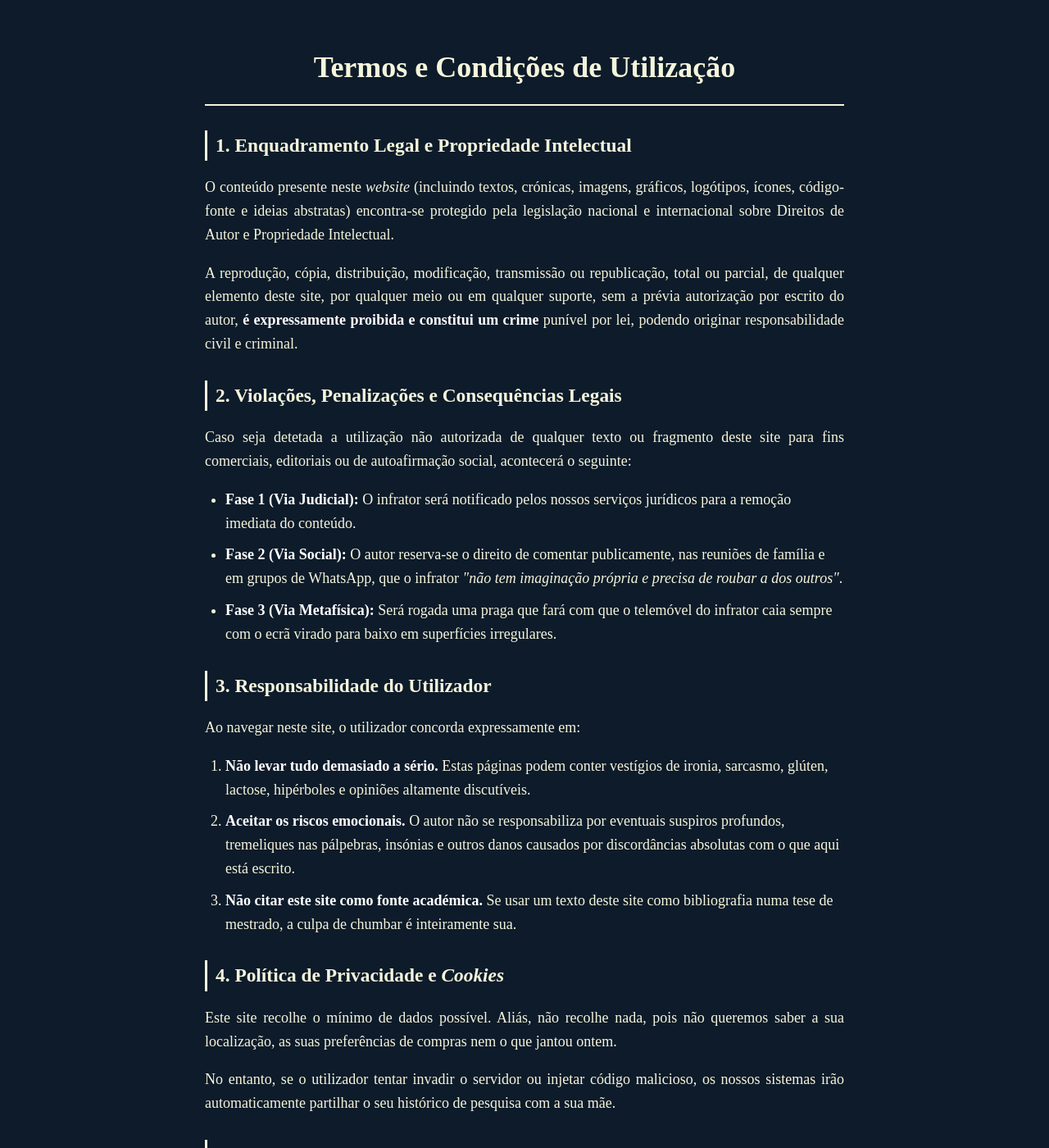
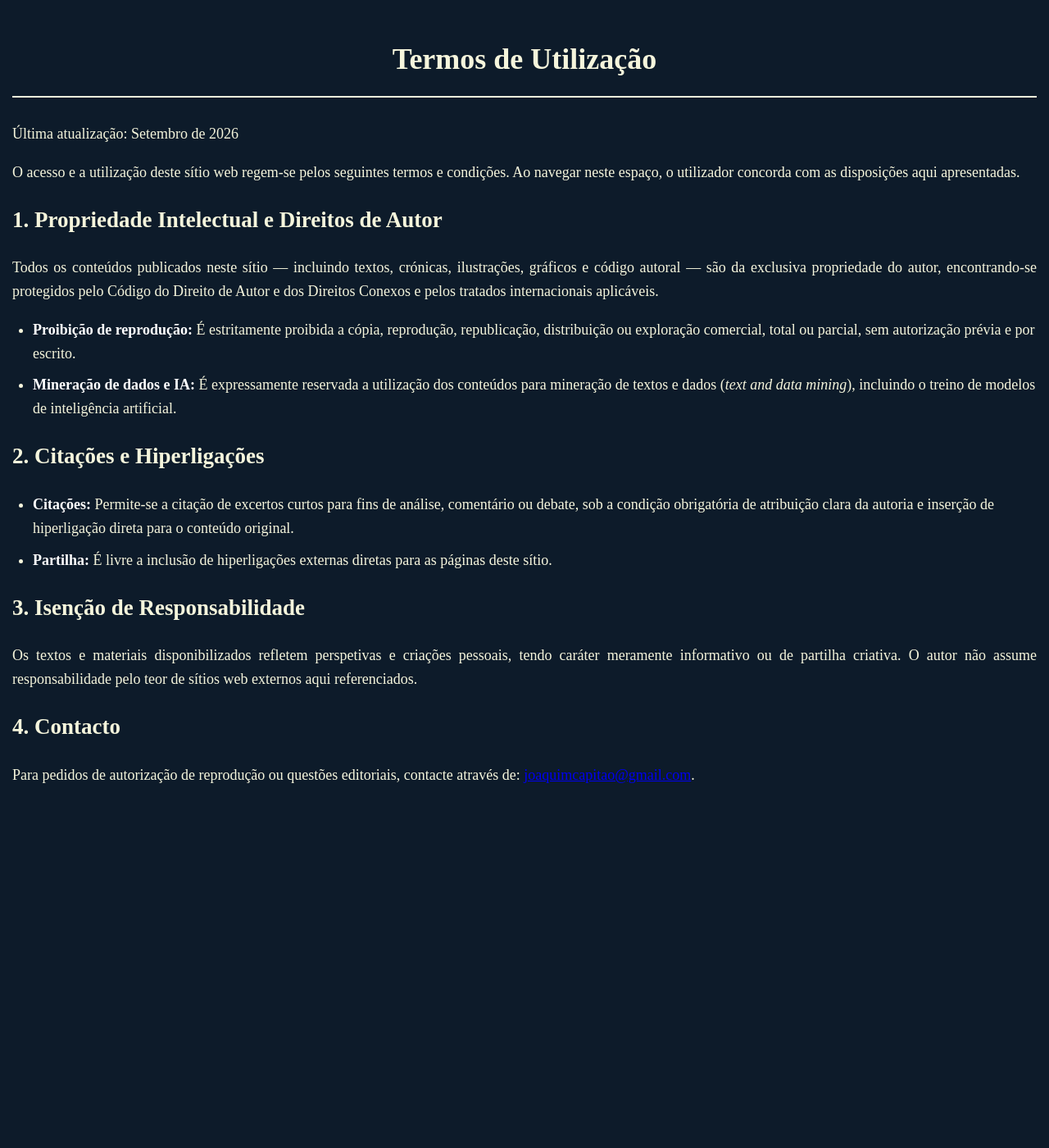
Before and after one commit to joaquim-capitao/joaquim-capitao.github.io, a Jekyll site: the page termos.html, which Jekyll copies as it is, in a window 1280 px wide and 1400 px high. Shown: the whole window at 82% size. Built offline with Jekyll 4.4.1, drawn with Linux system fonts in a browser that asks for light colours; some of the changed text lies outside the part shown.

Commit message:
Update termos.html

```diff
--- a/termos.html
+++ b/termos.html
@@ -81,38 +81,30 @@
     </style>
 </head>
 <body>
-    <div class="container">
-        <h1>Termos e Condições de Utilização</h1>
 
-        <h3>1. Enquadramento Legal e Propriedade Intelectual</h3>
-        <p>O conteúdo presente neste <em>website</em> (incluindo textos, crónicas, imagens, gráficos, logótipos, ícones, código-fonte e ideias abstratas) encontra-se protegido pela legislação nacional e internacional sobre Direitos de Autor e Propriedade Intelectual.</p>
-        <p>A reprodução, cópia, distribuição, modificação, transmissão ou republicação, total ou parcial, de qualquer elemento deste site, por qualquer meio ou em qualquer suporte, sem a prévia autorização por escrito do autor, <strong>é expressamente proibida e constitui um crime</strong> punível por lei, podendo originar responsabilidade civil e criminal.</p>
+<h1>Termos de Utilização</h1>
+  <p class="data-atualizacao">Última atualização: Setembro de 2026</p>
 
-        <h3>2. Violações, Penalizações e Consequências Legais</h3>
-        <p>Caso seja detetada a utilização não autorizada de qualquer texto ou fragmento deste site para fins comerciais, editoriais ou de autoafirmação social, acontecerá o seguinte:</p>
-        <ul>
-            <li><strong>Fase 1 (Via Judicial):</strong> O infrator será notificado pelos nossos serviços jurídicos para a remoção imediata do conteúdo.</li>
-            <li><strong>Fase 2 (Via Social):</strong> O autor reserva-se o direito de comentar publicamente, nas reuniões de família e em grupos de WhatsApp, que o infrator <em>"não tem imaginação própria e precisa de roubar a dos outros"</em>.</li>
-            <li><strong>Fase 3 (Via Metafísica):</strong> Será rogada uma praga que fará com que o telemóvel do infrator caia sempre com o ecrã virado para baixo em superfícies irregulares.</li>
-        </ul>
+  <p>O acesso e a utilização deste sítio web regem-se pelos seguintes termos e condições. Ao navegar neste espaço, o utilizador concorda com as disposições aqui apresentadas.</p>
 
-        <h3>3. Responsabilidade do Utilizador</h3>
-        <p>Ao navegar neste site, o utilizador concorda expressamente em:</p>
-        <ol>
-            <li><strong>Não levar tudo demasiado a sério.</strong> Estas páginas podem conter vestígios de ironia, sarcasmo, glúten, lactose, hipérboles e opiniões altamente discutíveis.</li>
-            <li><strong>Aceitar os riscos emocionais.</strong> O autor não se responsabiliza por eventuais suspiros profundos, tremeliques nas pálpebras, insónias e outros danos causados por discordâncias absolutas com o que aqui está escrito.</li>
-            <li><strong>Não citar este site como fonte académica.</strong> Se usar um texto deste site como bibliografia numa tese de mestrado, a culpa de chumbar é inteiramente sua.</li>
-        </ol>
+  <h2>1. Propriedade Intelectual e Direitos de Autor</h2>
+  <p>Todos os conteúdos publicados neste sítio — incluindo textos, crónicas, ilustrações, gráficos e código autoral — são da exclusiva propriedade do autor, encontrando-se protegidos pelo Código do Direito de Autor e dos Direitos Conexos e pelos tratados internacionais aplicáveis.</p>
+  <ul>
+    <li><strong>Proibição de reprodução:</strong> É estritamente proibida a cópia, reprodução, republicação, distribuição ou exploração comercial, total ou parcial, sem autorização prévia e por escrito.</li>
+    <li><strong>Mineração de dados e IA:</strong> É expressamente reservada a utilização dos conteúdos para mineração de textos e dados (<em>text and data mining</em>), incluindo o treino de modelos de inteligência artificial.</li>
+  </ul>
 
-        <h3>4. Política de Privacidade e <em>Cookies</em></h3>
-        <p>Este site recolhe o mínimo de dados possível. Aliás, não recolhe nada, pois não queremos saber a sua localização, as suas preferências de compras nem o que jantou ontem.</p>
-        <p>No entanto, se o utilizador tentar invadir o servidor ou injetar código malicioso, os nossos sistemas irão automaticamente partilhar o seu histórico de pesquisa com a sua mãe.</p>
+  <h2>2. Citações e Hiperligações</h2>
+  <ul>
+    <li><strong>Citações:</strong> Permite-se a citação de excertos curtos para fins de análise, comentário ou debate, sob a condição obrigatória de atribuição clara da autoria e inserção de hiperligação direta para o conteúdo original.</li>
+    <li><strong>Partilha:</strong> É livre a inclusão de hiperligações externas diretas para as páginas deste sítio.</li>
+  </ul>
 
+  <h2>3. Isenção de Responsabilidade</h2>
+  <p>Os textos e materiais disponibilizados refletem perspetivas e criações pessoais, tendo caráter meramente informativo ou de partilha criativa. O autor não assume responsabilidade pelo teor de sítios web externos aqui referenciados.</p>
 
-        <h3>5. Disposições Finais</h3>
-        <p>O autor reserva-se o direito de alterar estes Termos de Utilização a qualquer momento, sem aviso prévio, dependendo do seu estado de espírito ou das fases da lua.</p>
+  <h2>4. Contacto</h2>
+  <p>Para pedidos de autorização de reprodução ou questões editoriais, contacte através de: <a href="mailto:joaquimcapitaoo@gmail.com">joaquimcapitao@gmail.com</a>.</p>
 
-        <p class="footer-note"><em>Última atualização: Hoje, minutos antes de você ler isto.</em></p>
-    </div>
 </body>
 </html>
```
